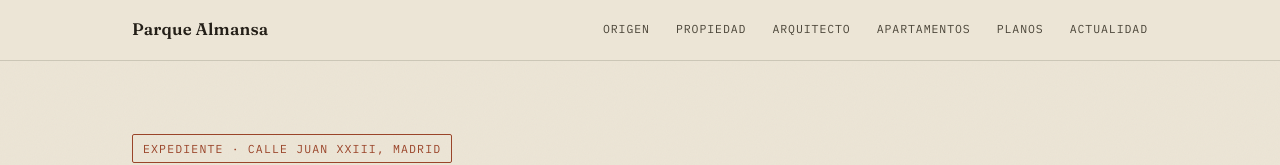
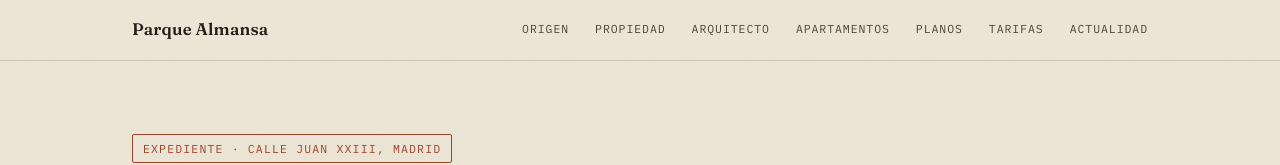
Before and after one commit to csvicuna/PAlmansa-Ballesol, a plain HTML site: page index.html in a window 1280 px wide. Shown: the top 165 px of the page. Drawn offline with Linux system fonts and the light colour scheme.

Commit message:
Add files via upload

```diff
--- a/index.html
+++ b/index.html
@@ -23,6 +23,7 @@
       <a href="#arquitecto">Arquitecto</a>
       <a href="#apartamentos">Apartamentos</a>
       <a href="#planos">Planos</a>
+      <a href="#tarifas">Tarifas</a>
       <a href="#actualidad">Actualidad</a>
     </nav>
   </div>
@@ -184,7 +185,7 @@
   </section>
 
 <!-- 06 Tarifas -->
-  <section class="tarifas" id="tarifas">
+  <section class="ficha" id="tarifas">
     <div class="wrap ficha-grid">
       <div class="ficha-head">
         <span class="ficha-num">06</span>
```
